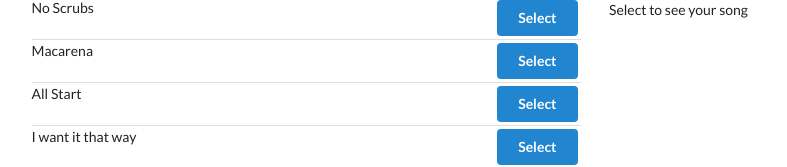
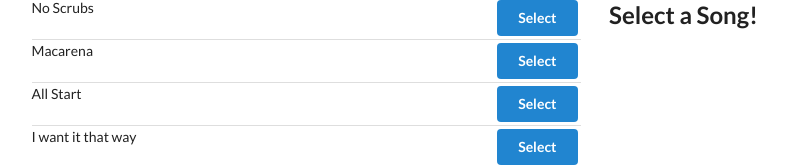
Before and after one commit to Gustavo-Hilario/react-songs, a React (Create React App) app: page / in a window 1280 px wide. Shown: the top 167 px of the page, without its empty margins (45-832 px from the left). Built offline with nearby package versions, Linux system fonts and the light colour scheme.

Commit message:
Adding info for SondDetail component

```diff
--- a/src/components/SongDetail.js
+++ b/src/components/SongDetail.js
@@ -4,11 +4,19 @@ import React from "react";
 
 import { connect } from "react-redux";
 
-const SongDetailsComponent = (props) => {
-    console.log(props.song);
+const SongDetailsComponent = ({ song }) => {
+    if (!song) {
+        return (
+            <div>
+                <h2>Select a Song!</h2>
+            </div>
+        );
+    }
     return (
         <div>
-            <p>{props.song ? props.song.title : "Select to see your song"}</p>
+            <h3>Details for:</h3>
+            <h4>Title: {song.title}</h4>
+            <p>Duration: {song.duration}</p>
         </div>
     );
 };
--- a/src/components/SongList.js
+++ b/src/components/SongList.js
@@ -37,6 +37,7 @@ const mapStateToProps = (state) => {
     return { songs: state.songs };
 };
 
-export default connect(mapStateToProps, { selectSong })(
+// connect(PROPS, ACTION CREATORS)
+export default connect(mapStateToProps, { selectSong: selectSong })(
     SongList
 ) /* Returning and running a function inside connect */;
```
